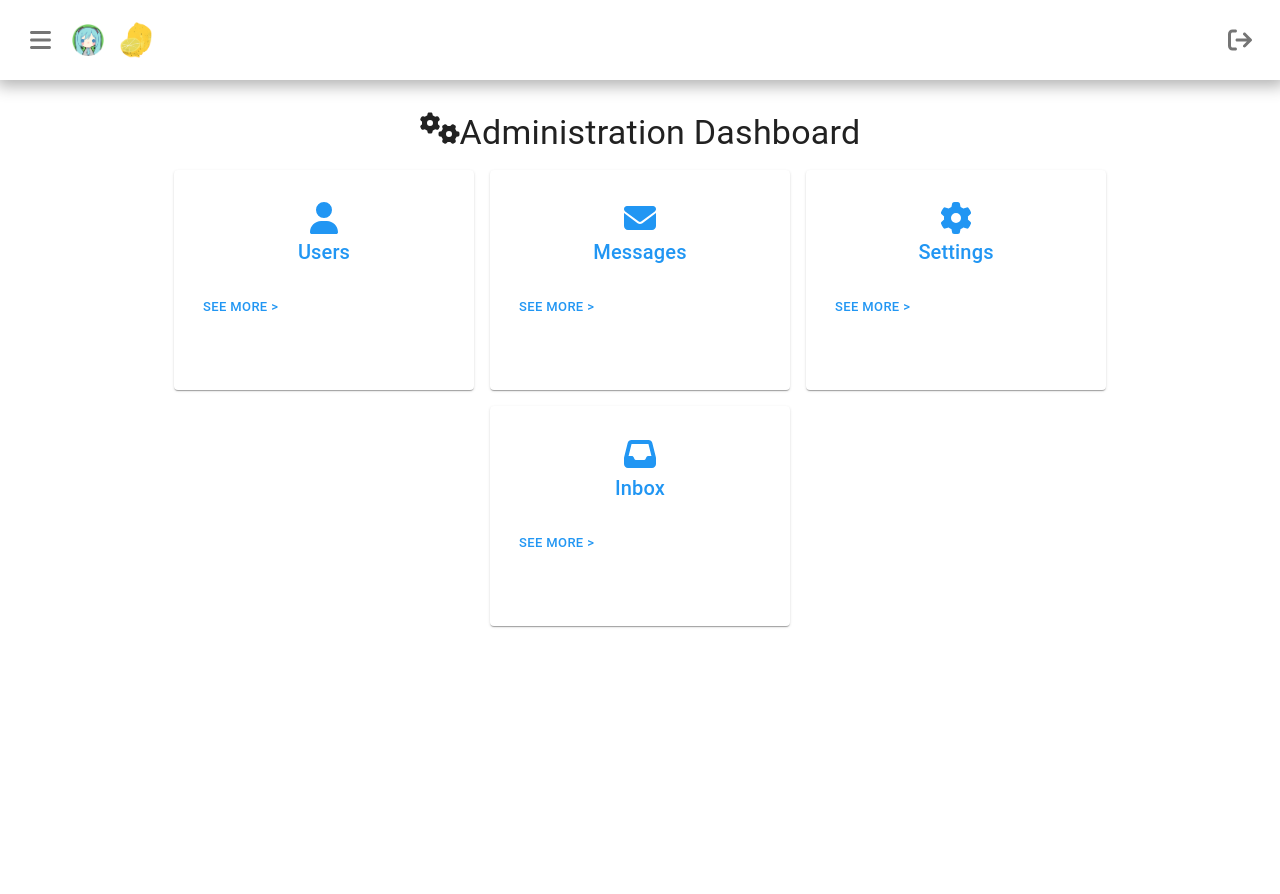
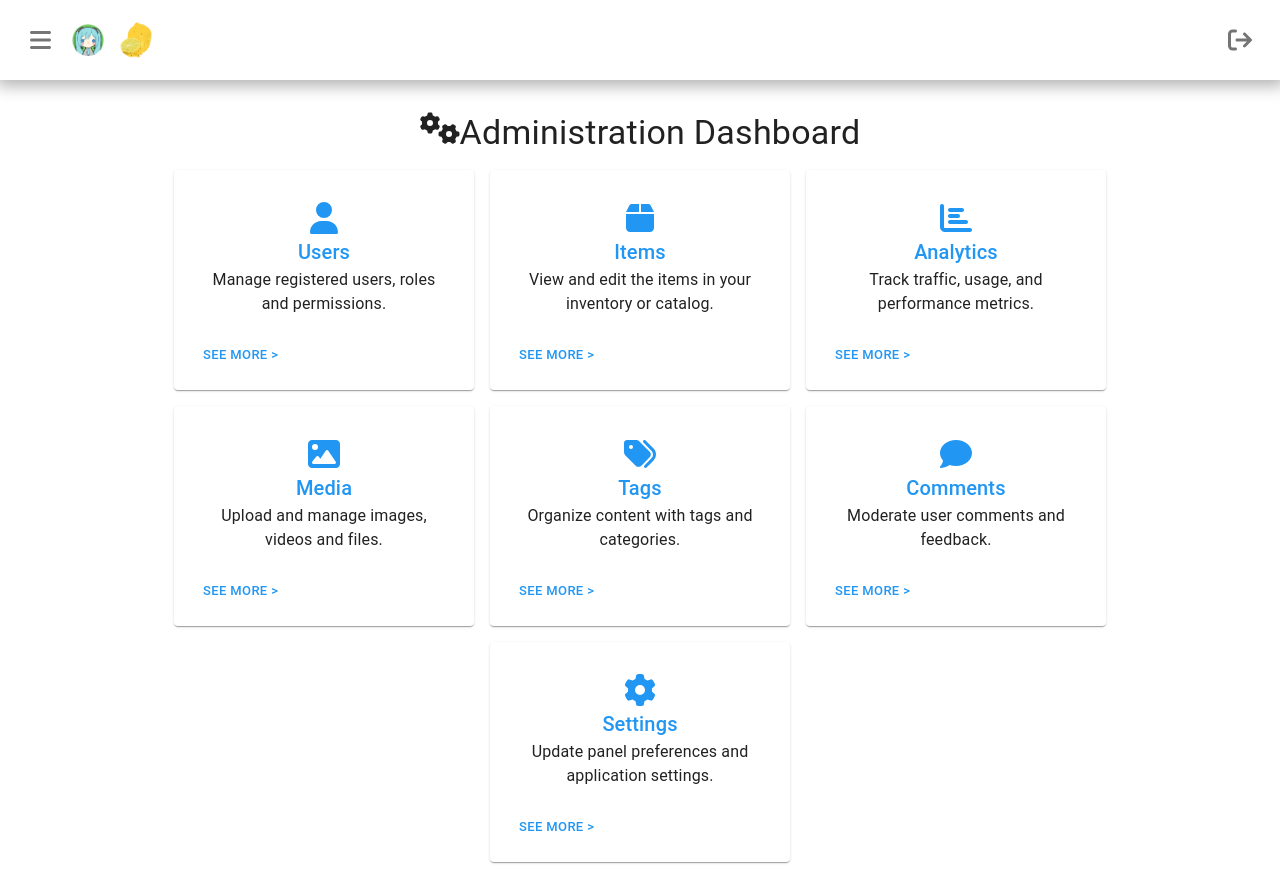
Before and after one commit to WilsonBravo/admin_dashboard, a React (Vite) app in the folder client/: page / in a window 1280 px wide. Before the commit the page ends 800 px from the top, so only its background shows below. Built offline with nearby package versions, Linux system fonts and the light colour scheme.

Commit message:
feat: update dashboard sections info

```diff
--- a/client/src/app/home/components/sidebar.tsx
+++ b/client/src/app/home/components/sidebar.tsx
@@ -6,11 +6,10 @@ import {
   Box,
   Switch,
   Icon,
-  faEnvelope,
-  faInbox,
   faSun,
   faMoon,
 } from "@/common/components/components";
+import { dashboard } from "@/common/constants/constants";
 
 type Properties = {
   open: boolean;
@@ -38,15 +37,17 @@ const SideBar: React.FC<Properties> = ({ open, toggleDrawer }) => {
     setMode(event.target.checked ? "dark" : "light");
   };
 
+  const drawerList = dashboard.sections.map((section) => ({
+    label: section.title.toLowerCase(),
+    icon: section.icon,
+    navigateTo: section.navigateTo,
+  }));
+
   return (
     <SideBarLib
       open={open}
       toggleDrawer={toggleDrawer}
-      drawerList={[
-        { label: "users", icon: faEnvelope, navigateTo: "/users" },
-        { label: "messages", icon: faInbox, navigateTo: "/messages" },
-        { label: "settings", icon: faEnvelope, navigateTo: "/settings" },
-      ]}
+      drawerList={drawerList}
       footer={
         <Box
           sx={{
--- a/client/src/common/components/components.ts
+++ b/client/src/common/components/components.ts
@@ -30,6 +30,12 @@ export {
   faGear,
   faSun,
   faMoon,
+  faBox,
+  faChartBar,
+  faCog,
+  faTags,
+  faComment,
+  faImage,
 } from "./icon/icon";
 
 export { RouterProvider } from "./router-provider/router-provider";
--- a/client/src/common/components/icon/icon.ts
+++ b/client/src/common/components/icon/icon.ts
@@ -9,5 +9,11 @@ export {
   faGear,
   faSun,
   faMoon,
+  faBox,
+  faChartBar,
+  faCog,
+  faTags,
+  faComment,
+  faImage,
 } from "@fortawesome/free-solid-svg-icons";
 export { faGithub, faLinkedin } from "@fortawesome/free-brands-svg-icons";
--- a/client/src/common/constants/dashboard.constant.ts
+++ b/client/src/common/constants/dashboard.constant.ts
@@ -1,25 +1,64 @@
 import {
   faUser,
-  faEnvelope,
-  faGear,
-  faInbox,
+  faBox,
+  faChartBar,
+  faCog,
+  faTags,
+  faComment,
+  faImage,
 } from "@/common/components/components";
+import type { DashboardSection } from "../types/types";
 
-export const dashboard = {
+export const dashboard: { sections: DashboardSection[] } = {
   sections: [
-    { title: "Users", description: "", icon: faUser, navigateTo: "/users" },
     {
-      title: "Messages",
-      description: "",
-      icon: faEnvelope,
-      navigateTo: "/messages",
+      title: "Users",
+      description: "Manage registered users, roles and permissions.",
+      icon: faUser,
+      navigateTo: "/users",
+      enabled: true,
+    },
+    {
+      title: "Items",
+      description: "View and edit the items in your inventory or catalog.",
+      icon: faBox,
+      navigateTo: "/items",
+      enabled: false,
+    },
+    {
+      title: "Analytics",
+      description: "Track traffic, usage, and performance metrics.",
+      icon: faChartBar,
+      navigateTo: "/analytics",
+      enabled: false,
+    },
+    {
+      title: "Media",
+      description: "Upload and manage images, videos and files.",
+      icon: faImage,
+      navigateTo: "/media",
+      enabled: false,
+    },
+    {
+      title: "Tags",
+      description: "Organize content with tags and categories.",
+      icon: faTags,
+      navigateTo: "/tags",
+      enabled: false,
+    },
+    {
+      title: "Comments",
+      description: "Moderate user comments and feedback.",
+      icon: faComment,
+      navigateTo: "/comments",
+      enabled: false,
     },
     {
       title: "Settings",
-      description: "",
-      icon: faGear,
+      description: "Update panel preferences and application settings.",
+      icon: faCog,
       navigateTo: "/settings",
+      enabled: false,
     },
-    { title: "Inbox", description: "", icon: faInbox, navigateTo: "/inbox" },
   ],
 } as const;
--- a/client/src/common/types/types.ts
+++ b/client/src/common/types/types.ts
@@ -0,0 +1 @@
+export { type DashboardSection } from "./dashboard/section.type";
```
Also changed, not shown: client/src/common/types/dashboard/section.type.ts (added, +11 -0 lines).
